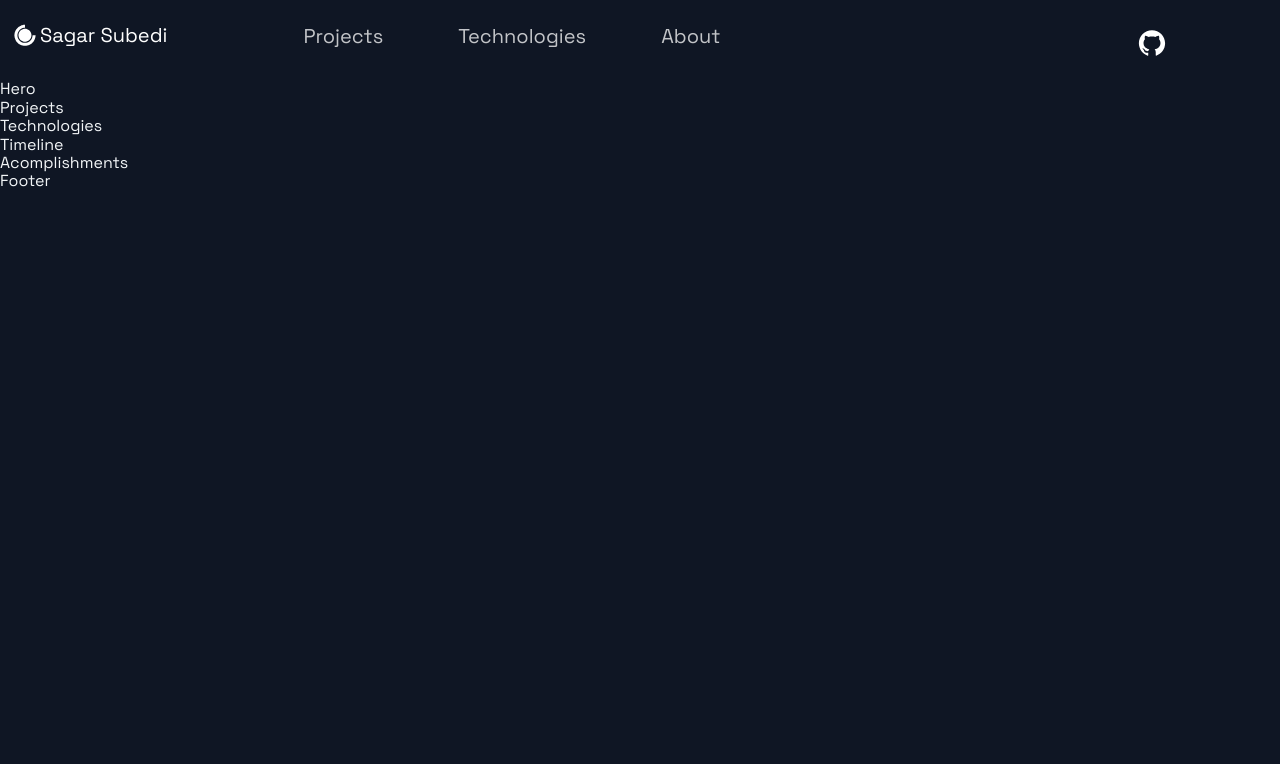
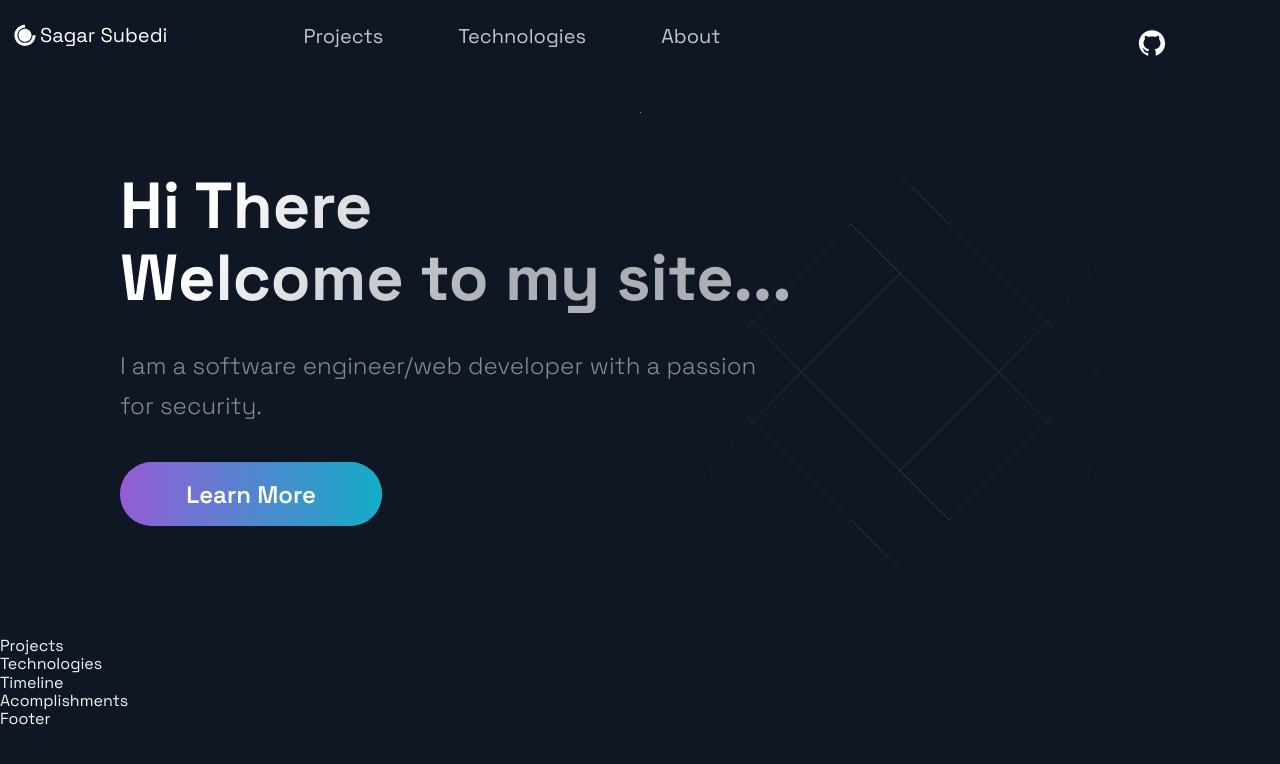
Before and after one commit to sagarsubedi/portfolio_next, a Next.js app: page / in a window 1280 px wide. Shown: the top 764 px of the page. Built offline with nearby package versions, Linux system fonts and the light colour scheme.

Commit message:
feat: hero section completed

```diff
--- a/package.json
+++ b/package.json
@@ -11,8 +11,8 @@
     "next": "10.2.3",
     "react": "17.0.2",
     "react-dom": "17.0.2",
+    "react-icons": "^4.2.0",
     "styled-components": "^5.3.0",
-    "styled-normalize": "^8.0.7",
-    "react-icons": "^4.2.0"
+    "styled-normalize": "^8.0.7"
   }
 }
--- a/src/components/Hero/Hero.js
+++ b/src/components/Hero/Hero.js
@@ -5,9 +5,20 @@
 import { LeftSection } from './HeroStyles';
 
 const Hero = (props) => (
-  <div>
-    Hero
-  </div>
+  <Section row nopadding>
+    <LeftSection>
+      <SectionTitle main center>
+        Hi There<br />
+        Welcome to my site...
+      </SectionTitle>
+
+      <SectionText main center>
+        I am a software engineer/web developer with a passion for security.
+      </SectionText>
+
+      <Button onClick={() => window.location = 'https://google.com'}>Learn More</Button>
+    </LeftSection>
+  </Section>
 );
 
 export default Hero;
--- a/src/pages/index.js
+++ b/src/pages/index.js
@@ -10,10 +10,10 @@
 const Home = () => {
   return (
     <Layout>
-      {/* <Section grid> */}
+      <Section grid>
         <Hero />
-        {/* <BgAnimation /> */}
-      {/* </Section> */}
+        <BgAnimation />
+      </Section>
       <Projects />
       <Technologies />
       <Timeline />
```
Also changed, not shown: 2 other files (tests, documents, lock files or other folders).
